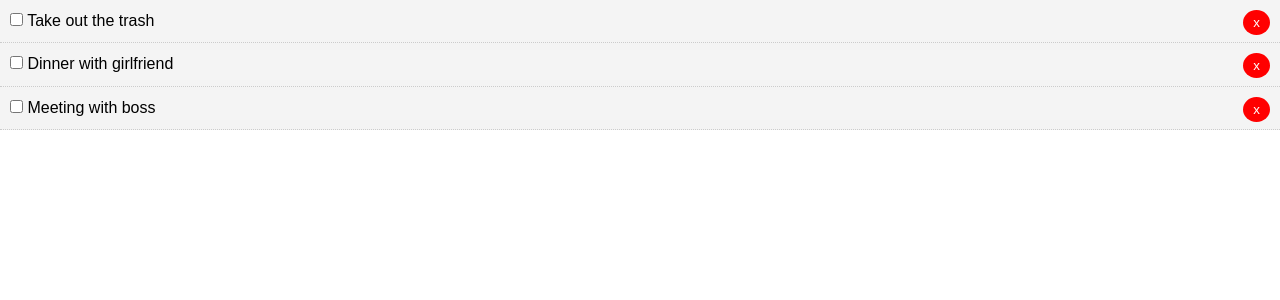
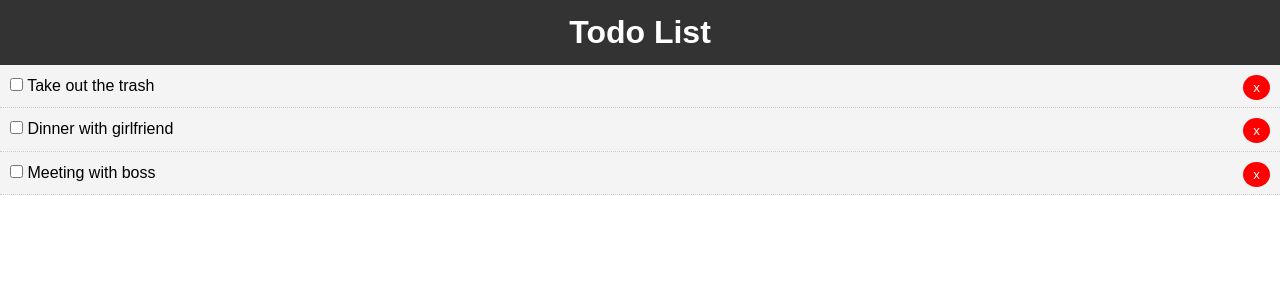
Before and after one commit to thaip-coder/Todo-react, a React (Create React App) app: page / in a window 1280 px wide. Shown: the top 300 px of the page. Built offline with nearby package versions, Linux system fonts and the light colour scheme.

Commit message:
added header

```diff
--- a/src/App.js
+++ b/src/App.js
@@ -1,7 +1,7 @@
 import React, { Component } from 'react';
+import Header from './components/layout/Header'
 import './App.css';
 import Todos from './components/Todos'
-
 
 class App extends Component {
   state = {
@@ -44,9 +44,11 @@
   this.setState({ todos: [...this.state.todos.filter(todo => todo.id !== id)] })
 };
 
+  // Render's the page
   render() {
     return (
       <div className="App">
+        <Header />
         <Todos todos={this.state.todos}  markComplete={this.markComplete} remove={this.remove}/>
       </div>
     );
--- /dev/null
+++ b/src/components/layout/Header.js
@@ -0,0 +1,21 @@
+import React from 'react';
+
+// Functional component that just processes a render
+function Header() {
+    return (
+        <header style={headerStyle}>
+            <h1>
+                Todo List
+            </h1>
+        </header>
+    )
+};
+
+const headerStyle = {
+    backgroundColor: '#333',
+    color: '#fff',
+    textAlign: 'center',
+    padding: '10px',
+};
+
+export default Header;
```
